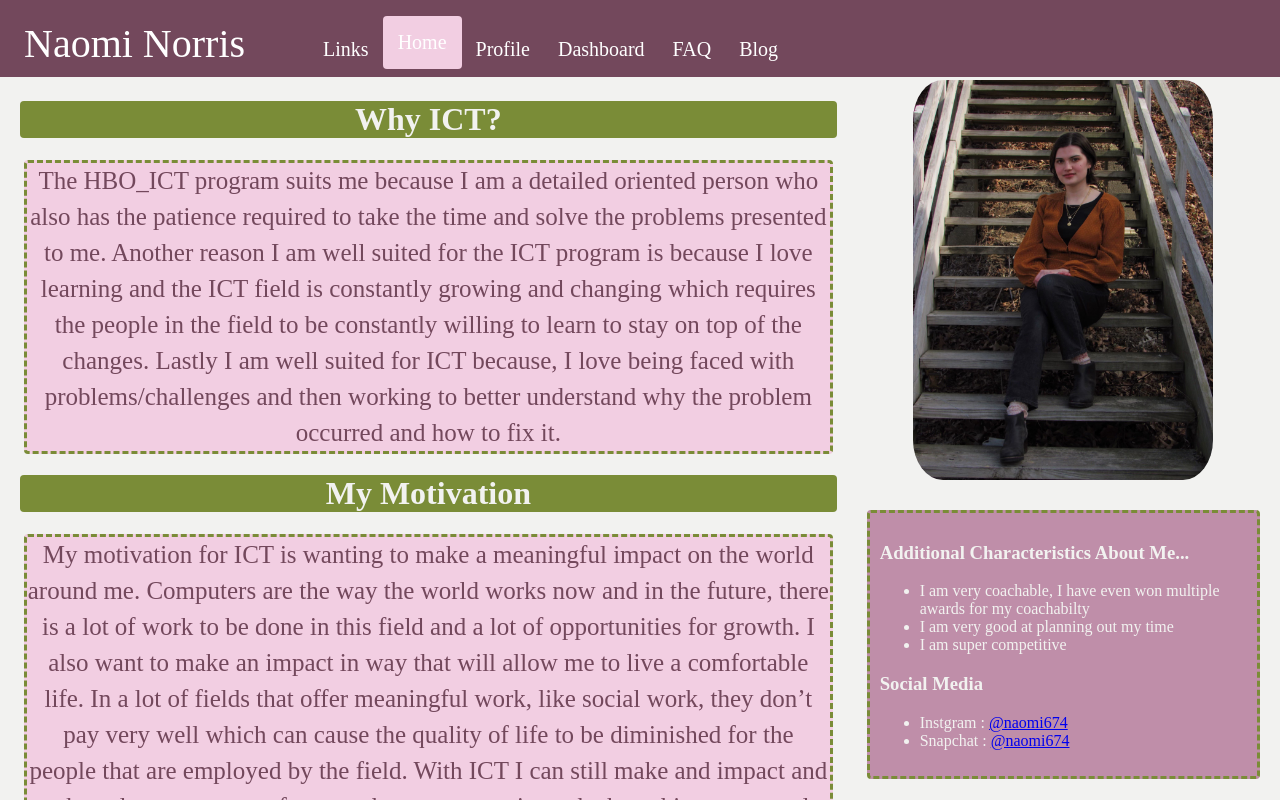
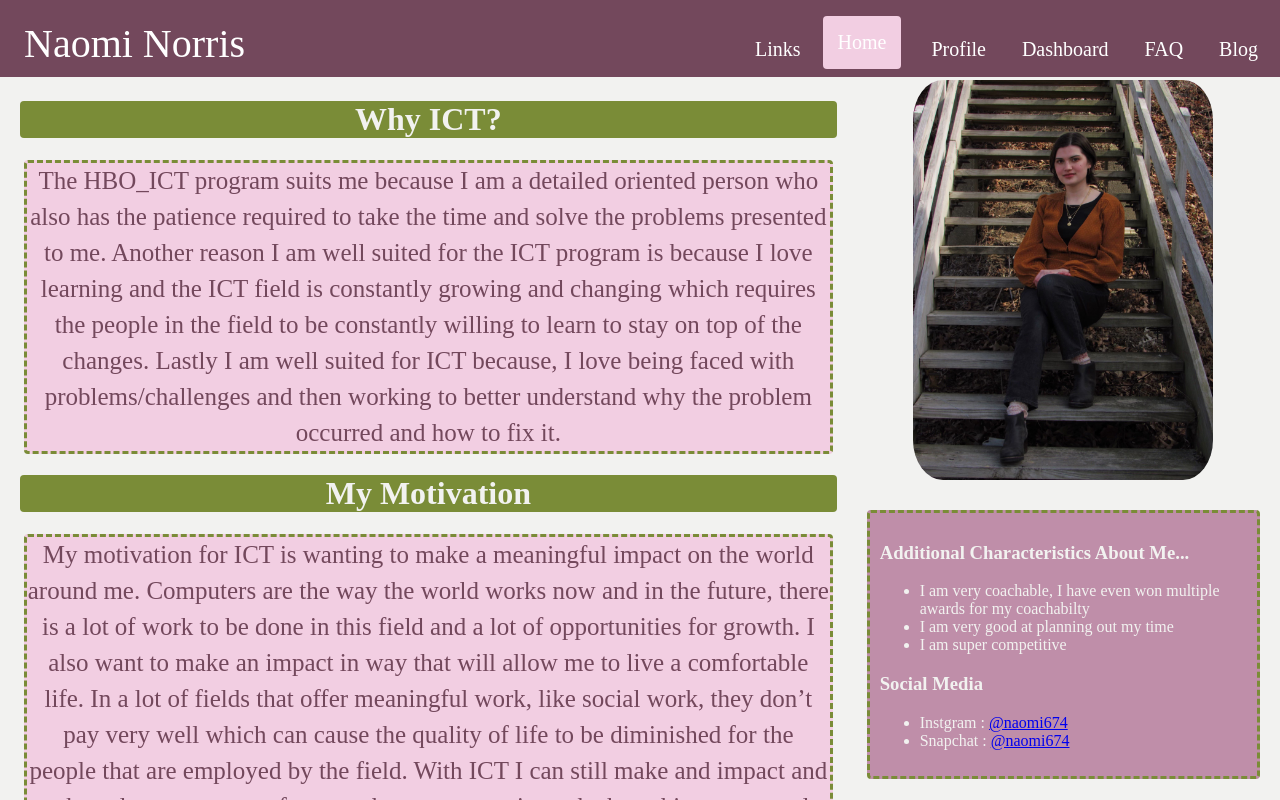
Before and after one commit to Naomi674/Naomi674.github.io, a plain HTML site: page index.html in a window 1280 px wide. Shown: the top 800 px of the page. Drawn offline with Linux system fonts and the light colour scheme; grey boxes are pictures that could not be loaded.

Commit message:
Update style.css

```diff
--- a/style.css
+++ b/style.css
@@ -18,25 +18,26 @@ nav p {
 
 }
 nav ul {
-    float: left;
+    float: right;
 
 }
 nav ul li {
     float: left;
     list-style: none;
     position: relative;
+    margin-right: 8px;
 }
 nav ul li a {
     display: block;
     color: white;
     font-size: 20px;
-    padding: 22px 14px;
+    padding: 22px 14px;;
     text-decoration: none;
 }
 nav ul li a:hover {
     background-color: #F2CEE2;
     border-radius: 4px;
-    padding-bottom: 8px;
+    padding: 15px 15px;
 }
 nav ul li ul {
     display: none;
@@ -62,6 +63,7 @@ nav ul li ul li a:hover {
     background-color: #F2CEE2;
     border-radius: 4px;
     padding: 15px 15px;
+    margin-right: 8px;
 }
 
 
```
